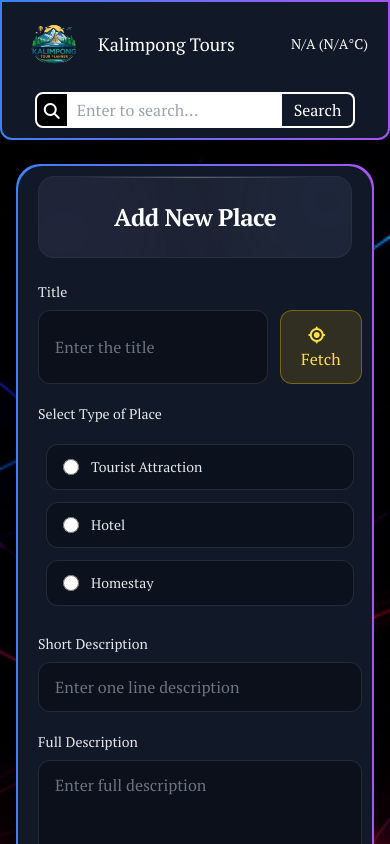
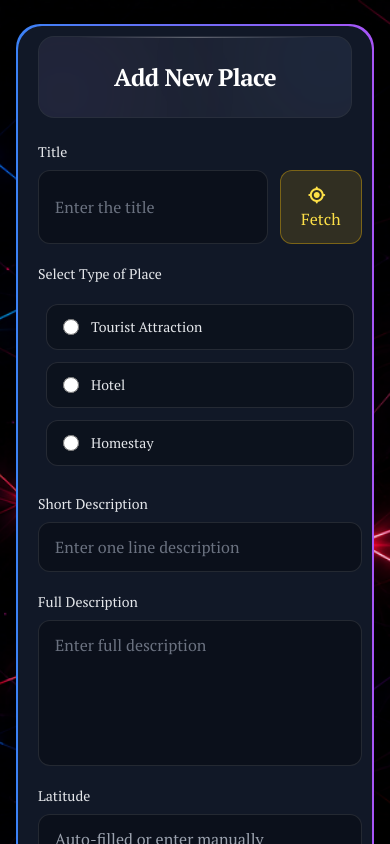
Before and after one commit to Prayas-Mangrati/Kalimpong_Tours, a React (Vite) app in the folder frontend/: page /admin/add-place in a window 390 px wide. Shown: the top 844 px of the page. Built offline with nearby package versions, Linux system fonts and the light colour scheme; no server answers; sample sign-in values are in the browser's storage.

Commit message:
navbar responsive

```diff
--- a/frontend/src/components/navbar.jsx
+++ b/frontend/src/components/navbar.jsx
@@ -1,6 +1,6 @@
 import { useEffect, useState } from "react";
 
-export default function Navbar({ cardsRef,searchPlace, setSearchPlace }) {
+export default function Navbar({ cardsRef, searchPlace, setSearchPlace }) {
   const lat = 27.0667;
   const lon = 88.4667;
   const API_KEY = import.meta.env.VITE_OPENWEATHER_API_KEY;
@@ -18,7 +18,7 @@ export default function Navbar({ cardsRef,searchPlace, setSearchPlace }) {
         setWeatherMain(weatherResponse?.weather?.[0]?.main || "N/A");
         setWeatherTemp(weatherResponse?.main?.temp || "N/A");
         const iconCode = weatherResponse?.weather?.[0]?.icon;
-        setWeatherIcon(`http://openweathermap.org/img/wn/${iconCode}.png`);
+        setWeatherIcon(`https://openweathermap.org/img/wn/${iconCode}.png`);
       } catch (err) {
         console.log("Weather API error", err);
         setWeatherMain("N/A");
@@ -29,71 +29,119 @@ export default function Navbar({ cardsRef,searchPlace, setSearchPlace }) {
     loadWeather();
   }, [lat, lon, API_KEY]);
 
-  const handleSearchClick=()=>{
-    cardsRef.current?.scrollIntoView({behaviour:"smooth",});
+  const handleSearchClick = () => {
+    cardsRef.current?.scrollIntoView({ behavior: "smooth" });
   };
   return (
     <div className="border-gradient">
-      <div className="rounded-b-lg border-gradient-inner p-4 text-white">
-        <div className="flex flex-col gap-4 md:flex-row md:items-center md:justify-between">
-          <div className="flex items-center justify-between gap-3 md:ml-10 md:justify-start">
-            <div className="flex items-center gap-2 text-lg sm:text-xl">
+      <div className="rounded-b-lg border-gradient-inner p-2 md:p-4 text-white">
+        <div className="rounded-b-lg border-gradient-inner py-3 px-4 text-white">
+          <div className="flex flex-col gap-4">
+            {/* Top Row */}
+            <div className="hidden lg:flex items-center justify-between">
+              {/* Logo + Title */}
+              <div className="flex items-center gap-3">
                 <img
                   className="logo brand-text-glow shrink-0"
                   src="/kpg_tour_logo.png"
                   alt="Kalimpong Tours logo"
                 />
-              <a href="#" className="brand-text-glow whitespace-nowrap p-1">
+                <a
+                  href="#"
+                  className="brand-text-glow whitespace-nowrap text-xl"
+                >
                   Kalimpong Tours
                 </a>
               </div>
 
-            <div className="flex items-center gap-2 text-sm sm:text-base md:hidden">
+              {/* Weather */}
+              <div className="flex items-center gap-2">
                 {weatherIcon && (
                   <img
-                  className="h-8 w-8 shrink-0"
+                    className="h-8 w-8"
                     src={weatherIcon}
                     alt="Weather Icon"
                   />
                 )}
-              <span className="whitespace-nowrap">
+                <span>
+                  {weatherMain} ({weatherTemp}&deg;C)
+                </span>
+              </div>
+
+              {/* Search */}
+              <div className="flex items-center">
+                <div className="search-icon white-shadow h-9 border-2 border-white border-r-0 rounded-l-lg">
+                  <i className="fa-solid fa-magnifying-glass text-white"></i>
+                </div>
+
+                <input
+                  type="search"
+                  placeholder="Enter to search..."
+                  className="h-9 w-60 p-2 border-t-2 border-b-2 border-white outline-none white-shadow text-gray-800"
+                  value={searchPlace}
+                  onChange={(e) => setSearchPlace(e.target.value)}
+                />
+
+                <button
+                  onClick={handleSearchClick}
+                  className="h-9 px-3 border-2 border-white border-l-0 rounded-r-lg text-white white-shadow"
+                >
+                  Search
+                </button>
+              </div>
+            </div>
+
+            {/* Mobile + Tablet Layout */}
+            <div className="flex flex-col items-center gap-3 lg:hidden">
+              <div className="flex items-center gap-4">
+                <img
+                  className="logo brand-text-glow shrink-0"
+                  src="/kpg_tour_logo.png"
+                  alt="Kalimpong Tours logo"
+                />
+
+                <a
+                  href="#"
+                  className="brand-text-glow whitespace-nowrap text-xl"
+                >
+                  Kalimpong Tours
+                </a>
+
+                <div className="hidden sm:flex items-center gap-2">
+                  {weatherIcon && (
+                    <img
+                      className="h-8 w-8"
+                      src={weatherIcon}
+                      alt="Weather Icon"
+                    />
+                  )}
+                  <span>
                     {weatherMain} ({weatherTemp}&deg;C)
                   </span>
                 </div>
               </div>
 
-          <div className="hidden md:flex items-center gap-2 text-base">
-            {weatherIcon && (
-              <img
-                className="h-10 w-10 shrink-0"
-                src={weatherIcon}
-                alt="Weather Icon"
-              />
-            )}
-            <span className="whitespace-nowrap">
-              {weatherMain} ({weatherTemp}&deg;C)
-            </span>
-          </div>
-
-          <div className="flex gap-3 flex-row justify-center md:items-center md:gap-4 md:mr-5">
-            <div className="flex items-center md:w-auto">
+              <div className="flex items-center w-full justify-center">
                 <div className="search-icon white-shadow h-9 border-2 border-white border-r-0 rounded-l-lg">
                   <i className="fa-solid fa-magnifying-glass text-white"></i>
                 </div>
+
                 <input
                   type="search"
                   placeholder="Enter to search..."
-                className="h-9 min-w-0 w-full p-2 border-t-2 border-b-2 border-white outline-none white-shadow md:w-60 text-gray-800"
+                  className="h-9 w-[60%] sm:w-72 p-2 border-t-2 border-b-2 border-white outline-none white-shadow text-gray-800"
                   value={searchPlace}
                   onChange={(e) => setSearchPlace(e.target.value)}
                 />
-              <button onClick={handleSearchClick} className="h-9 px-3 border-2 border-white border-l-0 rounded-r-lg text-white white-shadow" >
+
+                <button
+                  onClick={handleSearchClick}
+                  className="h-9 px-3 border-2 border-white border-l-0 rounded-r-lg text-white white-shadow"
+                >
                   Search
                 </button>
               </div>
-            {/* <button className="bg-red-500 border-2 text-white rounded p-1 white-shadow self-end md:self-auto">
-              Logout
-            </button> */}
+            </div>
           </div>
         </div>
       </div>
--- a/frontend/src/pages/AddPlace.jsx
+++ b/frontend/src/pages/AddPlace.jsx
@@ -1,13 +1,9 @@
-import { useRef, useState } from "react";
-import Navbar from "../components/navbar";
-import Footer from "../components/footer";
+import { useState } from "react";
 import { useNavigate } from "react-router-dom";
 import { useToast } from "../context/ToastContext";
 
 export default function AddPlace() {
   const navigate = useNavigate();
-  const cardsRef = useRef(null);
-  const [searchPlace, setSearchPlace] = useState("");
   const [errors, setErrors] = useState({});
   const [isSubmitting, setIsSubmitting] = useState(false);
   const [coordinateWarning, setCoordinateWarning] = useState(false);
@@ -146,12 +142,6 @@ export default function AddPlace() {
 
   return (
     <>
-      <Navbar
-        cardsRef={cardsRef}
-        searchPlace={searchPlace}
-        setSearchPlace={setSearchPlace}
-      />
-
       <main className="px-4 py-6 sm:px-6 lg:px-8">
         <div className="mx-auto w-full max-w-4xl border-gradient rounded-3xl shadow-2xl">
           <div className="border-gradient-inner rounded-3xl p-5 sm:p-6 lg:p-8">
@@ -165,7 +155,7 @@ export default function AddPlace() {
               </h2>
             </div>
 
-            <div ref={cardsRef} className="grid gap-5">
+            <div  className="grid gap-5">
               <div className="grid gap-2">
                 <label
                   htmlFor="title"
@@ -422,8 +412,6 @@ export default function AddPlace() {
           </div>
         </div>
       </main>
-
-      <Footer />
     </>
   );
 }
--- a/frontend/src/pages/AdminDashboard.jsx
+++ b/frontend/src/pages/AdminDashboard.jsx
@@ -191,7 +191,7 @@ export default function AdminDashboard() {
         <div className="flex flex-wrap gap-6 justify-center p-6">
           <div className="border-gradient rounded-xl flex-1 max-w-[360px] h-[360px]">
             <div className="border-gradient-inner rounded-xl h-full flex flex-col items-center p-5">
-              <h2 className="text-2xl font-bold text-white mb-3">
+              <h2 className=" brand-text-glow text-2xl font-bold text-white mb-3">
                 Total Places Analytics
               </h2>
 
@@ -237,7 +237,7 @@ export default function AdminDashboard() {
           </div>
           <div className="border-gradient rounded-lg flex-1 max-w-[360px] h-[360px]">
             <div className="border-gradient-inner rounded-lg h-full flex flex-col justify-center px-8 py-6 text-white">
-              <h2 className="text-2xl font-bold text-center mb-8">
+              <h2 className=" brand-text-glow text-2xl font-bold text-center mb-8">
                 Admin Actions
               </h2>
 
@@ -276,7 +276,7 @@ export default function AdminDashboard() {
           </div>
           <div className="border-gradient rounded-lg flex-1 max-w-[360px] h-[360px]">
             <div className="border-gradient-inner rounded-lg h-full p-6 text-white">
-              <h2 className="text-2xl font-bold text-center mb-6">
+              <h2 className=" brand-text-glow text-2xl font-bold text-center mb-6">
                 Recent Activity
               </h2>
 
```
Also changed, not shown: 1 other file (tests, documents, lock files or other folders). Lines whose indentation alone changed are shown as unchanged.
